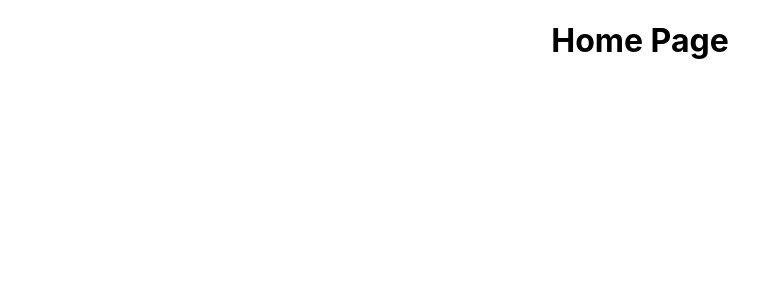
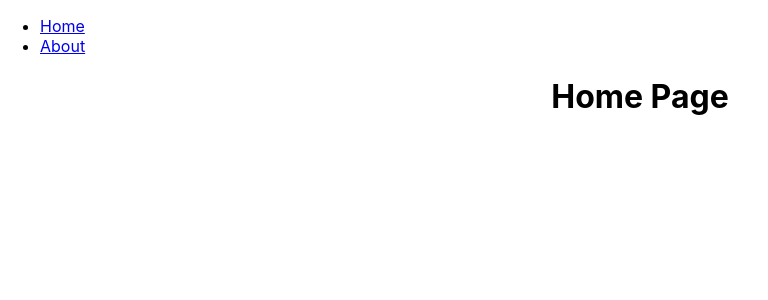
Before and after one commit to MantasKul/MantasKul.github.io, a React (Create React App) app: page / in a window 1280 px wide. Shown: the top 300 px of the page, without its empty margins (0-768 px from the left). Built offline with nearby package versions, Linux system fonts and the light colour scheme.

Commit message:
Switched BrowserRouter to HashRouter

```diff
--- a/src/App.js
+++ b/src/App.js
@@ -1,6 +1,6 @@
 import { Fragment } from 'react';
 import './App.css';
-import {BrowserRouter as Router, Switch, Route, Routes } from 'react-router-dom';
+import {BrowserRouter as Router, Switch, Route, Routes, Link } from 'react-router-dom';
 
 import { Home } from './pages/Home.js'
 import { About } from './pages/About.js';
@@ -8,10 +8,24 @@
 function App() {
   return (
     <Fragment>
+        <div>
+          <div>
+            <nav>
+              <ul id="navigation">
+                <li>
+                  <Link to="/">Home</Link>
+                </li>
+                <li>
+                <Link to="/about">About</Link>
+                </li>
+              </ul>
+            </nav>
+          </div>
       <Routes>
         <Route exact path="/" element={<Home />} />
         <Route exact path="/about" element={<About />} />
       </Routes>
+      </div>
     </Fragment>
   );
 }
--- a/src/index.js
+++ b/src/index.js
@@ -4,13 +4,13 @@
 import './index.css';
 import App from './App';
 
-import { BrowserRouter as Router } from 'react-router-dom';
+import { HashRouter, BrowserRouter as Router } from 'react-router-dom';
 
 const root = ReactDOM.createRoot(document.getElementById('root'));
 root.render(
   <React.StrictMode>
-    <Router>
+    <HashRouter>
       <App />
-    </Router>
+    </HashRouter>
   </React.StrictMode>
 );
```
